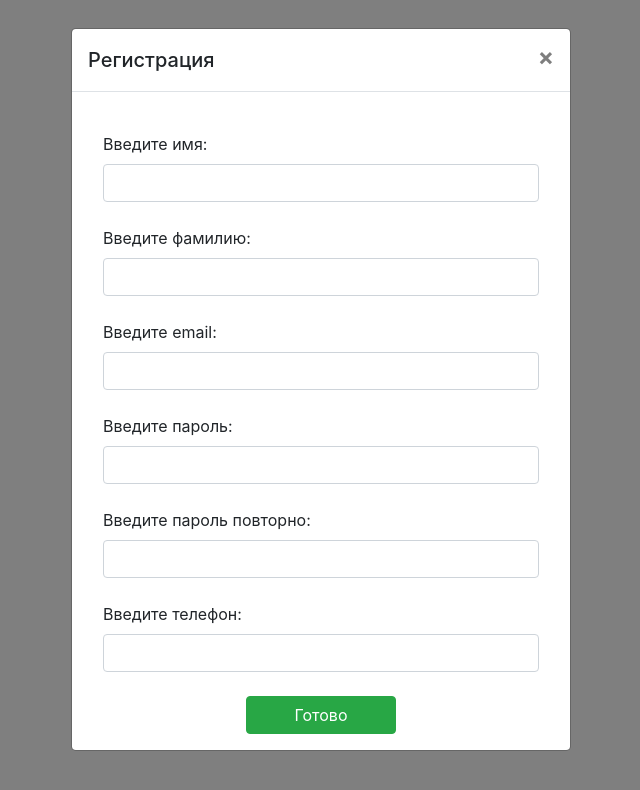
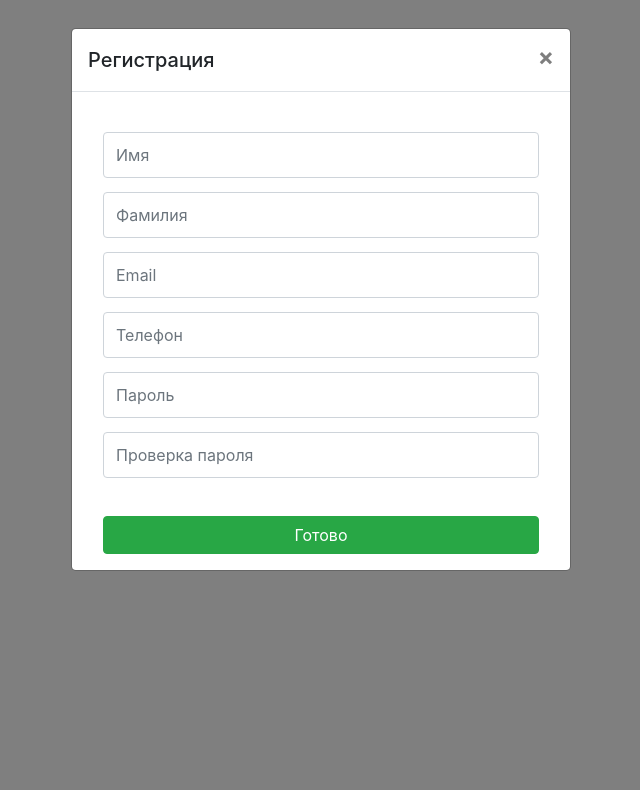
Before and after one commit to spottyladybug/kraken, a Vue app: page / in a window 1280 px wide. Both pictures are taken after a click on the button "Зарегистрироваться". Shown: the top 790 px of the page, without its empty margins (319-959 px from the left). Built offline with nearby package versions, Linux system fonts and the light colour scheme.

Commit message:
fix
fix errors in consol

```diff
--- a/src/pages/home.vue
+++ b/src/pages/home.vue
@@ -2,24 +2,60 @@
   <div id="home">
     <router-view></router-view>
 
-    <b-button id="show-btn" @click="showModalRegistration">Зарегистрироваться</b-button>
+    <b-button id="show-btn-reg" @click="showModalRegistration">Зарегистрироваться</b-button>
 
-    <b-button id="show-btn" @click="showModalAutorization">Войти</b-button>
+    <b-button id="show-btn-aut" @click="showModalAutorization">Войти</b-button>
 
     <!-- Регистрация -->
     <b-modal ref="reg-modal" hide-footer title="Регистрация">
       <b-container class="d-block text-center">
-        <b-row class="my-4" v-for="text in texts" :key="text">
-          <b-col class="name-field" lg="12">
-            <label :for="`type-${type}`">Введите {{ text }}:</label>
+        <b-row class="my-4">
+          <b-col class="field" lg="12">
+           <b-form-input
+           class="type-text"
+           type="text"
+           placeholder="Имя"
+           ></b-form-input>
           </b-col>
-          <b-col lg="12">
-           <b-form-input :id="`type-${type}`" :type="type"></b-form-input>
+
+          <b-col class="field" lg="12">
+           <b-form-input
+           class="type-text"
+           type="text"
+           placeholder="Фамилия"></b-form-input>
+          </b-col>
+
+          <b-col class="field" lg="12">
+           <b-form-input
+           class="type-email"
+           type="email"
+           placeholder="Email"></b-form-input>
+          </b-col>
+
+          <b-col class="field" lg="12">
+           <b-form-input
+           class="type-tel"
+           type="tel"
+           placeholder="Телефон"></b-form-input>
+          </b-col>
+
+          <b-col class="field" lg="12">
+           <b-form-input
+           class="type-password"
+           type="password"
+           placeholder="Пароль"></b-form-input>
+          </b-col>
+
+          <b-col class="field" lg="12">
+           <b-form-input
+           class="type-password"
+           type="password"
+           placeholder="Проверка пароля"></b-form-input>
           </b-col>
         </b-row>
 
         <b-row>
-          <b-col>
+          <b-col lg="12">
             <b-button class="success" variant="success">Готово</b-button>
           </b-col>
         </b-row>
@@ -30,17 +66,23 @@
     <!-- Авторизация -->
     <b-modal ref="aut-modal" hide-footer title="Вход">
       <b-container class="d-block text-center">
-        <b-row class="my-4" v-for="name in names" :key="name">
-          <b-col class="name-field" lg="12">
-            <label :for="`type-${category}`">{{ name }}:</label>
+        <b-row class="my-4">
+          <b-col class="field" lg="12">
+          <b-form-input
+          class="type-email"
+          type="email"
+          placeholder="Email"></b-form-input>
           </b-col>
-          <b-col lg="12">
-           <b-form-input :id="`type-${category}`" :type="category"></b-form-input>
+          <b-col class="field" lg="12">
+          <b-form-input
+          class="type-password"
+          type="password"
+          placeholder="Пароль"></b-form-input>
           </b-col>
         </b-row>
 
         <b-row>
-          <b-col>
+          <b-col lg="12">
             <b-button class="success" variant="primary">Вход</b-button>
           </b-col>
         </b-row>
@@ -56,32 +98,7 @@
 export default {
   data() {
     return {
-      texts: [
-        'имя',
-        'фамилию',
-        'email',
-        'пароль',
-        'пароль повторно',
-        'телефон',
-      ],
 
-      types: [
-        'text',
-        'text',
-        'email',
-        'password',
-        'password',
-        'tel'
-      ],
-      names: [
-        'Еmail',
-        'Пароль',
-      ],
-
-      categories: [
-        'email',
-        'password',
-      ]
     }
   },
 
@@ -104,13 +121,48 @@ export default {
 }
 </script>
 
-<style>
+<style scoped>
   .name-field {
     display: flex;
     align-items: flex-start;
   }
 
   .success {
-    width: 150px;
+    width: 100%;
   }
+
+  #show-btn-reg {
+    margin: 0 5px 0 5px;
+  }
+
+  #show-btn-aut {
+    margin: 0 5px 0 5px;
+  }
+
+  .field {
+    margin: 0 0 14px 0;
+  }
+
+  .type-text {
+    height: 46px;
+    color: #000;
+  }
+
+  .type-email {
+    height: 46px;
+    color: #000;
+  }
+
+  .type-tel {
+    height: 46px;
+    color: #000;
+  }
+
+  .type-password {
+    height: 46px;
+    color: #000;
+  }
+
+
+
 </style>
```
